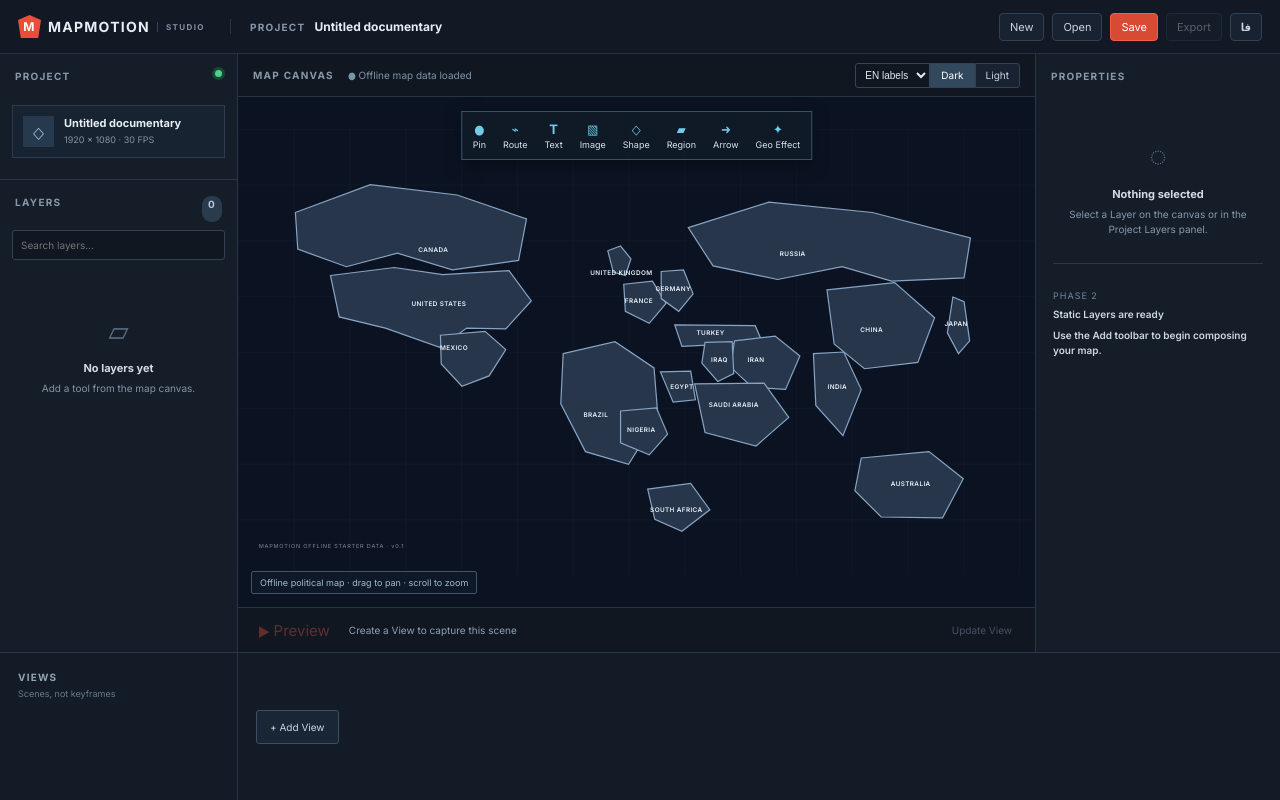
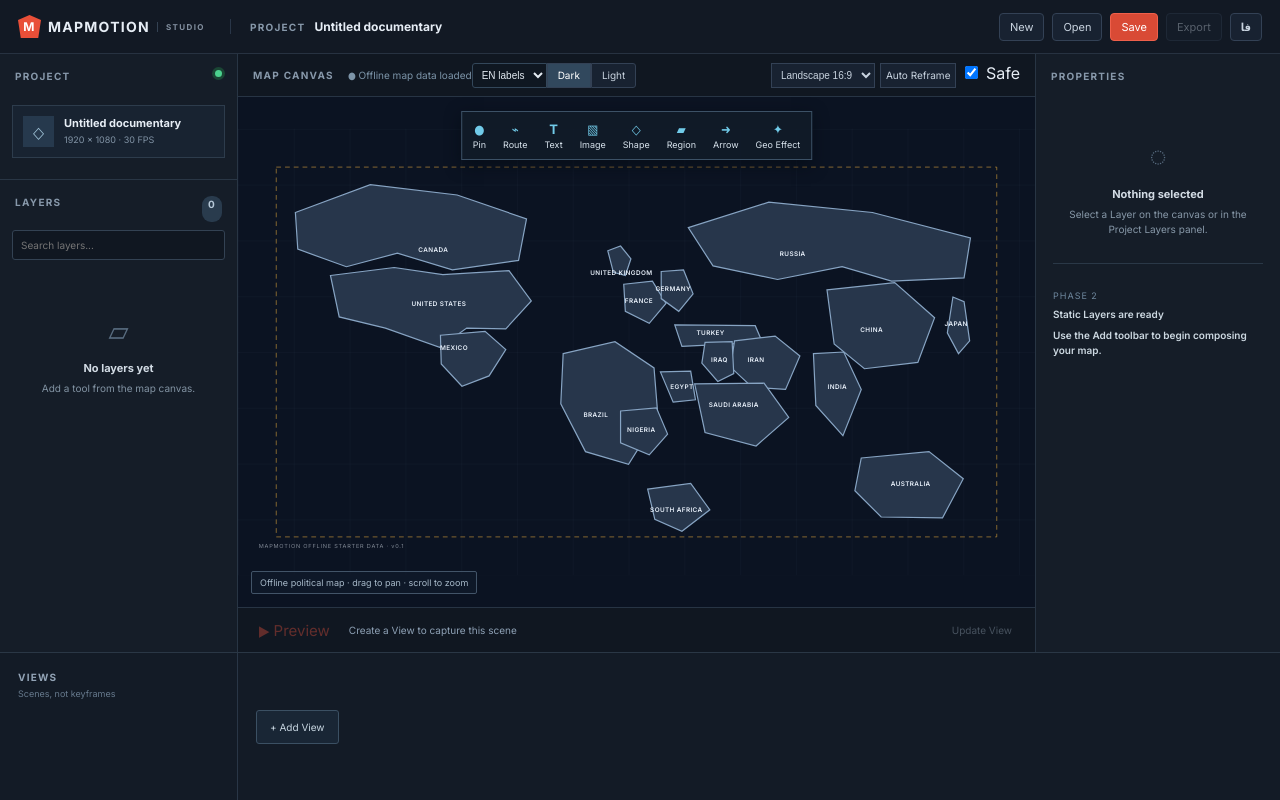
Before and after one commit to miladtz/Mapimator, a React (Vite) app: page / in a window 1280 px wide. Built offline with nearby package versions, Linux system fonts and the light colour scheme.

Commit message:
Add canvas layouts and auto reframe for Phase 7

```diff
--- a/src/app/App.tsx
+++ b/src/app/App.tsx
@@ -3,6 +3,7 @@ import { OfflineMap } from '../components/OfflineMap';
 import { browserFileSystemAdapter } from '../core/adapters';
 import {
   MAP_STYLES,
+  CANVAS_LAYOUTS,
   createLayer,
   createProject,
   createView,
@@ -17,6 +18,7 @@ import {
 } from '../core/project';
 import { t } from '../core/i18n';
 import { compileViews, evaluateProjectAtTime } from '../core/viewCompiler';
+import { autoReframe } from '../core/layout';
 
 const layerTypes: LayerType[] = ['pin', 'route', 'text', 'image', 'shape', 'region', 'arrow', 'geo-effect'];
 const icons: Record<LayerType, string> = {
@@ -205,6 +207,34 @@ export function App() {
       views: p.views.map((v) => (v.id === activeViewId ? { ...v, ...patch } : v)),
     }));
   };
+  const setCanvasLayout = (layoutId: Project['canvas']['layoutId']) => {
+    if (layoutId === 'custom') {
+      const width = Number(window.prompt('Canvas width', String(project.canvas.width)));
+      const height = Number(window.prompt('Canvas height', String(project.canvas.height)));
+      if (width > 0 && height > 0)
+        updateProject((p) => ({ ...p, canvas: { ...p.canvas, layoutId, width, height } }));
+      return;
+    }
+    const layout = CANVAS_LAYOUTS.find((item) => item.id === layoutId);
+    if (!layout) return;
+    updateProject((p) => ({
+      ...p,
+      canvas: {
+        ...p.canvas,
+        layoutId,
+        width: layout.width,
+        height: layout.height,
+        safeArea: layout.safeArea,
+      },
+    }));
+    setNotice(`${layout.name} selected`);
+  };
+  const reframe = () => {
+    const layout = CANVAS_LAYOUTS.find((item) => item.id === project.canvas.layoutId);
+    if (!layout) return;
+    setCamera(autoReframe(project.layers, camera, layout));
+    setNotice('Auto Reframe applied');
+  };
   return (
     <main className="studio" dir={language === 'fa' ? 'rtl' : 'ltr'}>
       <header className="topbar">
@@ -343,6 +373,32 @@ export function App() {
                 {words.light}
               </button>
             </div>
+            <div className="layout-controls">
+              <select
+                aria-label="Canvas layout"
+                value={project.canvas.layoutId}
+                onChange={(e) => setCanvasLayout(e.target.value as Project['canvas']['layoutId'])}
+              >
+                {CANVAS_LAYOUTS.map((layout) => (
+                  <option key={layout.id} value={layout.id}>
+                    {layout.name}
+                  </option>
+                ))}
+                <option value="custom">Custom…</option>
+              </select>
+              <button onClick={reframe}>Auto Reframe</button>
+              <label>
+                <input
+                  aria-label="Show safe area"
+                  type="checkbox"
+                  checked={project.canvas.showSafeArea}
+                  onChange={(e) =>
+                    updateProject((p) => ({ ...p, canvas: { ...p.canvas, showSafeArea: e.target.checked } }))
+                  }
+                />{' '}
+                Safe
+              </label>
+            </div>
           </div>
           <div className="map-frame">
             <OfflineMap
@@ -354,6 +410,8 @@ export function App() {
               selectedId={selectedId}
               onSelect={setSelectedId}
               onMoveLayer={(id, x, y) => updateLayer(id, { x, y })}
+              safeArea={project.canvas.safeArea}
+              showSafeArea={project.canvas.showSafeArea}
             />
             <div className="add-toolbar">
               {layerTypes.map((type) => (
--- a/src/components/OfflineMap.tsx
+++ b/src/components/OfflineMap.tsx
@@ -12,6 +12,8 @@ interface Props {
   selectedId: string | null;
   onSelect: (id: string | null) => void;
   onMoveLayer: (id: string, x: number, y: number) => void;
+  safeArea: number;
+  showSafeArea: boolean;
 }
 export function OfflineMap({
   style,
@@ -22,6 +24,8 @@ export function OfflineMap({
   selectedId,
   onSelect,
   onMoveLayer,
+  safeArea,
+  showSafeArea,
 }: Props) {
   const drag = useRef<{ x: number; y: number } | null>(null);
   const moving = useRef<string | null>(null);
@@ -88,6 +92,15 @@ export function OfflineMap({
         </marker>
       </defs>
       <rect width="1000" height="560" fill="url(#grid)" onClick={() => onSelect(null)} />
+      {showSafeArea && (
+        <rect
+          className="safe-area-guide"
+          x={safeArea / 2}
+          y={safeArea / 2}
+          width={1000 - safeArea}
+          height={560 - safeArea}
+        />
+      )}
       <g transform={transform}>
         {COUNTRIES.map((c) => (
           <path
--- /dev/null
+++ b/src/core/layout.ts
@@ -0,0 +1,17 @@
+import type { CameraState, CanvasLayout, Layer } from './project';
+
+export const autoReframe = (layers: Layer[], current: CameraState, layout: CanvasLayout): CameraState => {
+  const visible = layers.filter((layer) => layer.visible);
+  if (!visible.length) return current;
+  const xs = visible.flatMap((layer) => [layer.x, layer.x2 ?? layer.x]);
+  const ys = visible.flatMap((layer) => [layer.y, layer.y2 ?? layer.y]);
+  const width = Math.max(1, Math.max(...xs) - Math.min(...xs));
+  const height = Math.max(1, Math.max(...ys) - Math.min(...ys));
+  const targetAspect = layout.width / layout.height;
+  const contentAspect = width / height;
+  const zoom = Math.max(
+    0.72,
+    Math.min(3.4, current.zoom * Math.min(contentAspect / targetAspect, targetAspect / contentAspect, 1)),
+  );
+  return { x: current.x, y: current.y, zoom };
+};
--- a/src/core/project.ts
+++ b/src/core/project.ts
@@ -1,41 +1,205 @@
 export type AppLanguage = 'en' | 'fa';
 export type MapStyleId = 'documentary-dark' | 'documentary-light';
 export type LayerType = 'region' | 'pin' | 'text' | 'shape' | 'arrow' | 'image' | 'route' | 'geo-effect';
-export type GeoEffectType = 'impact-pulse' | 'strike-marker' | 'smoke-plume' | 'missile-arc' | 'front-line' | 'territory-expansion' | 'hotspot' | 'control-zone' | 'refugee-flow' | 'blockade-line' | 'disputed-border' | 'influence-zone';
+export type GeoEffectType =
+  | 'impact-pulse'
+  | 'strike-marker'
+  | 'smoke-plume'
+  | 'missile-arc'
+  | 'front-line'
+  | 'territory-expansion'
+  | 'hotspot'
+  | 'control-zone'
+  | 'refugee-flow'
+  | 'blockade-line'
+  | 'disputed-border'
+  | 'influence-zone';
 export type TextLanguage = 'auto' | 'persian' | 'english';
 export type TextDirection = 'auto' | 'rtl' | 'ltr';
 export type NumberStyle = 'persian' | 'english';
+export type CanvasLayoutId = 'landscape' | 'portrait' | 'square' | 'portrait-4-5' | 'classic-4-3' | 'custom';
+export interface CanvasLayout {
+  id: CanvasLayoutId;
+  name: string;
+  width: number;
+  height: number;
+  safeArea: number;
+}
+export const CANVAS_LAYOUTS: CanvasLayout[] = [
+  { id: 'landscape', name: 'Landscape 16:9', width: 1920, height: 1080, safeArea: 96 },
+  { id: 'portrait', name: 'Portrait 9:16', width: 1080, height: 1920, safeArea: 96 },
+  { id: 'square', name: 'Square 1:1', width: 1080, height: 1080, safeArea: 80 },
+  { id: 'portrait-4-5', name: 'Portrait 4:5', width: 1080, height: 1350, safeArea: 90 },
+  { id: 'classic-4-3', name: 'Classic 4:3', width: 1440, height: 1080, safeArea: 80 },
+];
 
-export interface MapStylePreset { id: MapStyleId; name: string; landColor: string; waterColor: string; countryBorderColor: string; countryBorderWidth: number; countryLabelColor: string; backgroundColor: string; }
+export interface MapStylePreset {
+  id: MapStyleId;
+  name: string;
+  landColor: string;
+  waterColor: string;
+  countryBorderColor: string;
+  countryBorderWidth: number;
+  countryLabelColor: string;
+  backgroundColor: string;
+}
 export interface Layer {
-  id: string; type: LayerType; name: string; visible: boolean; locked: boolean; opacity: number; color: string;
-  x: number; y: number; x2?: number; y2?: number; text?: string; countryId?: string; width?: number; height?: number;
-  textLanguage?: TextLanguage; textDirection?: TextDirection; numberStyle?: NumberStyle; fontSize?: number; geoEffectType?: GeoEffectType; effectSize?: number; effectDuration?: number; effectRepeat?: boolean;
+  id: string;
+  type: LayerType;
+  name: string;
+  visible: boolean;
+  locked: boolean;
+  opacity: number;
+  color: string;
+  x: number;
+  y: number;
+  x2?: number;
+  y2?: number;
+  text?: string;
+  countryId?: string;
+  width?: number;
+  height?: number;
+  textLanguage?: TextLanguage;
+  textDirection?: TextDirection;
+  numberStyle?: NumberStyle;
+  fontSize?: number;
+  geoEffectType?: GeoEffectType;
+  effectSize?: number;
+  effectDuration?: number;
+  effectRepeat?: boolean;
 }
-export interface CameraState { x: number; y: number; zoom: number; }
-export interface View { id: string; name: string; holdDuration: number; transitionDuration: number; transitionPreset: 'smooth' | 'cinematic' | 'linear'; camera: CameraState; layers: Layer[]; thumbnailColor: string; }
+export interface CameraState {
+  x: number;
+  y: number;
+  zoom: number;
+}
+export interface View {
+  id: string;
+  name: string;
+  holdDuration: number;
+  transitionDuration: number;
+  transitionPreset: 'smooth' | 'cinematic' | 'linear';
+  camera: CameraState;
+  layers: Layer[];
+  thumbnailColor: string;
+}
 export interface Project {
-  version: 1; metadata: { name: string; createdAt: string; updatedAt: string };
-  canvas: { width: number; height: number; fps: 24 | 25 | 30 | 50 | 60 };
+  version: 1;
+  metadata: { name: string; createdAt: string; updatedAt: string };
+  canvas: {
+    width: number;
+    height: number;
+    fps: 24 | 25 | 30 | 50 | 60;
+    layoutId: CanvasLayoutId;
+    safeArea: number;
+    showSafeArea: boolean;
+  };
   mapSettings: { styleId: MapStyleId; labelLanguage: 'en' | 'fa' | 'both' | 'none' };
-  layers: Layer[]; views: View[]; assets: unknown[]; animation: Record<string, never>; exportSettings: Record<string, never>;
+  layers: Layer[];
+  views: View[];
+  assets: unknown[];
+  animation: Record<string, never>;
+  exportSettings: Record<string, never>;
 }
 
 export const MAP_STYLES: MapStylePreset[] = [
-  { id: 'documentary-dark', name: 'Documentary Dark', landColor: '#27364b', waterColor: '#0b1322', countryBorderColor: '#87a4c3', countryBorderWidth: 1.2, countryLabelColor: '#e7eff9', backgroundColor: '#101a2a' },
-  { id: 'documentary-light', name: 'Documentary Light', landColor: '#dfe8ec', waterColor: '#b7d6df', countryBorderColor: '#537282', countryBorderWidth: 1.1, countryLabelColor: '#183246', backgroundColor: '#edf3f5' }
+  {
+    id: 'documentary-dark',
+    name: 'Documentary Dark',
+    landColor: '#27364b',
+    waterColor: '#0b1322',
+    countryBorderColor: '#87a4c3',
+    countryBorderWidth: 1.2,
+    countryLabelColor: '#e7eff9',
+    backgroundColor: '#101a2a',
+  },
+  {
+    id: 'documentary-light',
+    name: 'Documentary Light',
+    landColor: '#dfe8ec',
+    waterColor: '#b7d6df',
+    countryBorderColor: '#537282',
+    countryBorderWidth: 1.1,
+    countryLabelColor: '#183246',
+    backgroundColor: '#edf3f5',
+  },
 ];
-export const layerLabel: Record<LayerType, string> = { region: 'Region', pin: 'Pin', text: 'Text', shape: 'Shape', arrow: 'Arrow', image: 'Image', route: 'Route', 'geo-effect': 'Geo Effect' };
+export const layerLabel: Record<LayerType, string> = {
+  region: 'Region',
+  pin: 'Pin',
+  text: 'Text',
+  shape: 'Shape',
+  arrow: 'Arrow',
+  image: 'Image',
+  route: 'Route',
+  'geo-effect': 'Geo Effect',
+};
 export const createLayer = (type: LayerType, offset = 0): Layer => {
-  const id = `${type}-${crypto.randomUUID()}`; const x = 540 + offset * 18; const y = 260 + offset * 15;
+  const id = `${type}-${crypto.randomUUID()}`;
+  const x = 540 + offset * 18;
+  const y = 260 + offset * 15;
   const defaults: Record<LayerType, Partial<Layer>> = {
-    region: { name: 'Iran highlight', color: '#e8533e', countryId: 'iran', x: 650, y: 292 }, pin: { name: 'Capital pin', color: '#f3b43f', text: 'Tehran' },
-    text: { name: 'Map headline', color: '#ffffff', text: 'A NEW CHAPTER', x: 500, y: 110, textLanguage: 'auto', textDirection: 'auto', numberStyle: 'english', fontSize: 19 }, shape: { name: 'Callout shape', color: '#61c4e8', width: 100, height: 55 },
-    arrow: { name: 'Advance arrow', color: '#ef694f', x: 560, y: 300, x2: 700, y2: 270 }, image: { name: 'Image placeholder', color: '#7d9bbb', width: 118, height: 72 },
+    region: { name: 'Iran highlight', color: '#e8533e', countryId: 'iran', x: 650, y: 292 },
+    pin: { name: 'Capital pin', color: '#f3b43f', text: 'Tehran' },
+    text: {
+      name: 'Map headline',
+      color: '#ffffff',
+      text: 'A NEW CHAPTER',
+      x: 500,
+      y: 110,
+      textLanguage: 'auto',
+      textDirection: 'auto',
+      numberStyle: 'english',
+      fontSize: 19,
+    },
+    shape: { name: 'Callout shape', color: '#61c4e8', width: 100, height: 55 },
+    arrow: { name: 'Advance arrow', color: '#ef694f', x: 560, y: 300, x2: 700, y2: 270 },
+    image: { name: 'Image placeholder', color: '#7d9bbb', width: 118, height: 72 },
     route: { name: 'Route', color: '#64d5ba', x: 485, y: 275, x2: 675, y2: 325 },
-    'geo-effect': { name: 'Impact pulse', color: '#ff7159', x: 650, y: 292, geoEffectType: 'impact-pulse', effectSize: 44, effectDuration: 1.4, effectRepeat: true }
+    'geo-effect': {
+      name: 'Impact pulse',
+      color: '#ff7159',
+      x: 650,
+      y: 292,
+      geoEffectType: 'impact-pulse',
+      effectSize: 44,
+      effectDuration: 1.4,
+      effectRepeat: true,
+    },
   };
-  return { id, type, visible: true, locked: false, opacity: 1, color: '#ffffff', x, y, ...defaults[type] } as Layer;
+  return {
+    id,
+    type,
+    visible: true,
+    locked: false,
+    opacity: 1,
+    color: '#ffffff',
+    x,
+    y,
+    ...defaults[type],
+  } as Layer;
 };
-export const createProject = (name = 'Untitled map'): Project => { const now = new Date().toISOString(); return { version: 1, metadata: { name, createdAt: now, updatedAt: now }, canvas: { width: 1920, height: 1080, fps: 30 }, mapSettings: { styleId: 'documentary-dark', labelLanguage: 'en' }, layers: [], views: [], assets: [], animation: {}, exportSettings: {} }; };
-export const createView = (name: string, layers: Layer[], camera: CameraState): View => ({ id: `view-${crypto.randomUUID()}`, name, holdDuration: 3, transitionDuration: 2.5, transitionPreset: 'smooth', camera: { ...camera }, layers: structuredClone(layers), thumbnailColor: '#28415a' });
+export const createProject = (name = 'Untitled map'): Project => {
+  const now = new Date().toISOString();
+  return {
+    version: 1,
+    metadata: { name, createdAt: now, updatedAt: now },
+    canvas: { width: 1920, height: 1080, fps: 30, layoutId: 'landscape', safeArea: 96, showSafeArea: true },
+    mapSettings: { styleId: 'documentary-dark', labelLanguage: 'en' },
+    layers: [],
+    views: [],
+    assets: [],
+    animation: {},
+    exportSettings: {},
+  };
+};
+export const createView = (name: string, layers: Layer[], camera: CameraState): View => ({
+  id: `view-${crypto.randomUUID()}`,
+  name,
+  holdDuration: 3,
+  transitionDuration: 2.5,
+  transitionPreset: 'smooth',
+  camera: { ...camera },
+  layers: structuredClone(layers),
+  thumbnailColor: '#28415a',
+});
--- a/src/styles/global.css
+++ b/src/styles/global.css
@@ -289,6 +289,27 @@ button:disabled {
   border-radius: 2px;
   font-size: 9px;
 }
+.layout-controls {
+  display: flex;
+  gap: 5px;
+  margin-left: auto;
+}
+.layout-controls select,
+.layout-controls button {
+  background: #182231;
+  color: #c8d3df;
+  border: 1px solid #334155;
+  padding: 5px;
+  font-size: 10px;
+}
+.safe-area-guide {
+  fill: none;
+  stroke: #f3b43f;
+  stroke-width: 1;
+  stroke-dasharray: 6 5;
+  opacity: 0.65;
+  pointer-events: none;
+}
 .preview-bar {
   height: 45px;
   display: flex;
```
Also changed, not shown: 1 other file (tests, documents, lock files or other folders).
